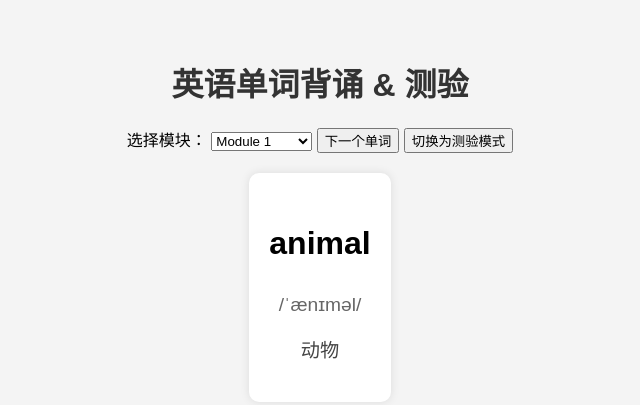
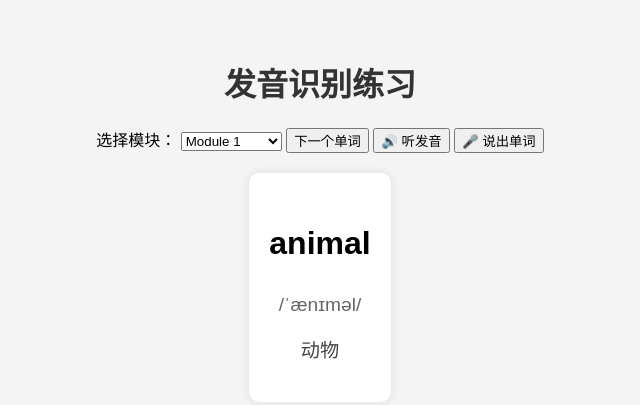
Before and after one commit to fannie50/word-review, a plain HTML site: page index.html in a window 1280 px wide. Shown: the whole page, without its empty margins (320-960 px from the left). Drawn offline with Linux system fonts and the light colour scheme.

Commit message:
Update index.html

```diff
--- a/index.html
+++ b/index.html
@@ -3,21 +3,23 @@
 <html lang="en">
 <head>
   <meta charset="UTF-8" />
-  <title>英语单词背诵</title>
+  <title>发音识别练习</title>
   <link rel="stylesheet" href="style.css" />
 </head>
 <body>
-  <h1>英语单词背诵 & 测验</h1>
+  <h1>发音识别练习</h1>
   <div class="controls">
     <label for="module">选择模块：</label>
     <select id="module" onchange="changeModule(this.value)"></select>
     <button onclick="nextWord()">下一个单词</button>
-    <button id="modeBtn" onclick="toggleMode()">切换为测验模式</button>
+    <button onclick="speakWord(document.getElementById('english').textContent)">🔊 听发音</button>
+    <button onclick="startVoiceRecognition()">🎤 说出单词</button>
   </div>
   <div class="card">
     <p class="english" id="english">点击“下一个单词”开始</p>
     <p class="phonetic" id="phonetic"></p>
     <p class="chinese" id="chinese"></p>
+    <p id="resultText" style="font-size:18px; color:#333; margin-top:10px;"></p>
   </div>
   <script src="script.js"></script>
 </body>
```
